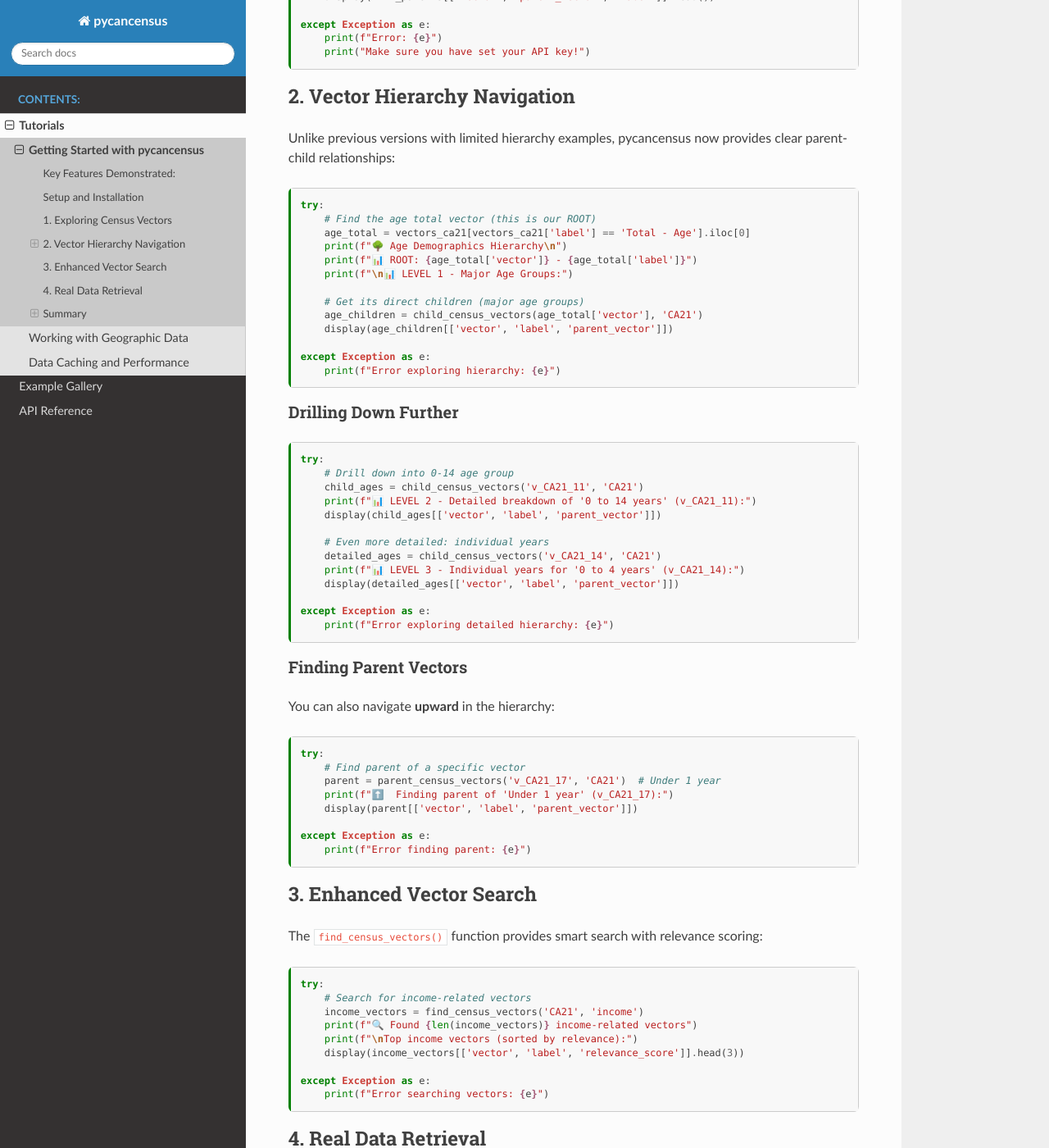
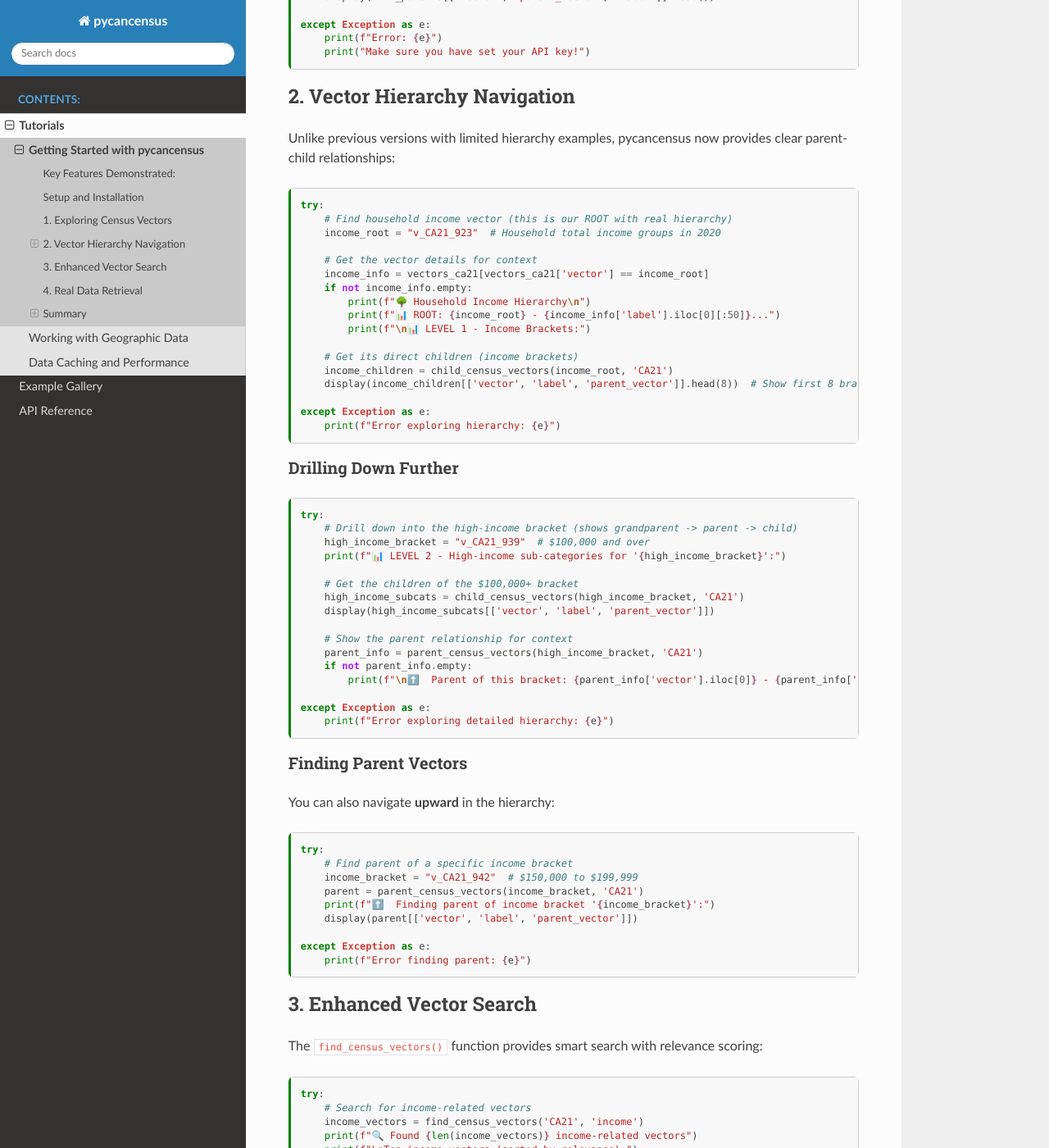
Before and after one commit to dshkol/pycancensus, a Sphinx documentation site: the page built from docs/tutorials/getting_started.md, in a window 1280 px wide and 1400 px high, scrolled down 1188 px. Shown: the whole window at 82% size. Built offline with Sphinx 7.4.7 and the Read the Docs theme 3.1.0, drawn with Linux system fonts in a browser that asks for light colours; some of the changed text lies outside the part shown.

Commit message:
Improve hierarchy examples using household income vectors
- Replace age demographics with household income hierarchy (v_CA21_923)
- Shows real parent-child relationships: main category → brackets → sub-brackets
- More intuitive and demonstrates actual hierarchical navigation
- Updates both Sphinx-Gallery example and MyST-NB tutorial
- Provides meaningful demonstration of parent_census_vectors/child_census_vectors

🤖 Generated with [Claude Code](https://claude.ai/code)

Co-Authored-By: Claude <noreply@anthropic.com>

````diff
--- a/docs/examples/plot_basic_census_data.py
+++ b/docs/examples/plot_basic_census_data.py
@@ -157,14 +157,23 @@ try:
     income_vectors = pc.find_census_vectors("CA21", "income")
     print(f"Found {len(income_vectors)} income-related vectors")
 
-    # Navigate vector hierarchies
-    base_vector = "v_CA21_1"  # Total population
-    try:
-        parents = pc.parent_census_vectors(base_vector, dataset="CA21")
-        children = pc.child_census_vectors(base_vector, dataset="CA21")
-        print(f"Vector {base_vector}: {len(parents)} parents, {len(children)} children")
-    except:
-        print("Hierarchy navigation functions not yet implemented")
+    # Navigate vector hierarchies using household income as example
+    # This demonstrates a real hierarchy: main category -> income brackets -> sub-brackets
+    income_parent = "v_CA21_923"  # Household total income groups in 2020
+    high_income_bracket = "v_CA21_939"  # $100,000 and over bracket
+
+    # Find children of main income vector (all income brackets)
+    income_brackets = pc.child_census_vectors(income_parent, dataset="CA21")
+    print(f"Income brackets under '{income_parent}': {len(income_brackets)} categories")
+
+    # Find grandchildren (sub-categories of high income bracket)
+    high_income_subcats = pc.child_census_vectors(high_income_bracket, dataset="CA21")
+    print(f"High-income sub-categories: {len(high_income_subcats)} levels")
+
+    # Find parent relationship (child -> parent navigation)
+    parent_of_bracket = pc.parent_census_vectors(high_income_bracket, dataset="CA21")
+    if not parent_of_bracket.empty:
+        print(f"Parent of '{high_income_bracket}': {parent_of_bracket['vector'].iloc[0]}")
 
 except Exception as e:
     print(f"Error with vector operations: {e}")
--- a/docs/tutorials/getting_started.md
+++ b/docs/tutorials/getting_started.md
@@ -74,15 +74,19 @@ Unlike previous versions with limited hierarchy examples, pycancensus now provid
 
 ```{code-cell} python
 try:
-    # Find the age total vector (this is our ROOT)
-    age_total = vectors_ca21[vectors_ca21['label'] == 'Total - Age'].iloc[0]
-    print(f"🌳 Age Demographics Hierarchy\n")
-    print(f"📊 ROOT: {age_total['vector']} - {age_total['label']}")
-    print(f"\n📊 LEVEL 1 - Major Age Groups:")
+    # Find household income vector (this is our ROOT with real hierarchy)
+    income_root = "v_CA21_923"  # Household total income groups in 2020
 
-    # Get its direct children (major age groups)
-    age_children = child_census_vectors(age_total['vector'], 'CA21')
-    display(age_children[['vector', 'label', 'parent_vector']])
+    # Get the vector details for context
+    income_info = vectors_ca21[vectors_ca21['vector'] == income_root]
+    if not income_info.empty:
+        print(f"🌳 Household Income Hierarchy\n")
+        print(f"📊 ROOT: {income_root} - {income_info['label'].iloc[0][:50]}...")
+        print(f"\n📊 LEVEL 1 - Income Brackets:")
+
+    # Get its direct children (income brackets)
+    income_children = child_census_vectors(income_root, 'CA21')
+    display(income_children[['vector', 'label', 'parent_vector']].head(8))  # Show first 8 brackets
 
 except Exception as e:
     print(f"Error exploring hierarchy: {e}")
@@ -92,15 +96,18 @@ except Exception as e:
 
 ```{code-cell} python
 try:
-    # Drill down into 0-14 age group
-    child_ages = child_census_vectors('v_CA21_11', 'CA21')
-    print(f"📊 LEVEL 2 - Detailed breakdown of '0 to 14 years' (v_CA21_11):")
-    display(child_ages[['vector', 'label', 'parent_vector']])
+    # Drill down into the high-income bracket (shows grandparent -> parent -> child)
+    high_income_bracket = "v_CA21_939"  # $100,000 and over
+    print(f"📊 LEVEL 2 - High-income sub-categories for '{high_income_bracket}':")
 
-    # Even more detailed: individual years
-    detailed_ages = child_census_vectors('v_CA21_14', 'CA21')
-    print(f"📊 LEVEL 3 - Individual years for '0 to 4 years' (v_CA21_14):")
-    display(detailed_ages[['vector', 'label', 'parent_vector']])
+    # Get the children of the $100,000+ bracket
+    high_income_subcats = child_census_vectors(high_income_bracket, 'CA21')
+    display(high_income_subcats[['vector', 'label', 'parent_vector']])
+
+    # Show the parent relationship for context
+    parent_info = parent_census_vectors(high_income_bracket, 'CA21')
+    if not parent_info.empty:
+        print(f"\n⬆️  Parent of this bracket: {parent_info['vector'].iloc[0]} - {parent_info['label'].iloc[0][:50]}...")
 
 except Exception as e:
     print(f"Error exploring detailed hierarchy: {e}")
@@ -112,9 +119,10 @@ You can also navigate **upward** in the hierarchy:
 
 ```{code-cell} python
 try:
-    # Find parent of a specific vector
-    parent = parent_census_vectors('v_CA21_17', 'CA21')  # Under 1 year
-    print(f"⬆️  Finding parent of 'Under 1 year' (v_CA21_17):")
+    # Find parent of a specific income bracket
+    income_bracket = "v_CA21_942"  # $150,000 to $199,999
+    parent = parent_census_vectors(income_bracket, 'CA21')
+    print(f"⬆️  Finding parent of income bracket '{income_bracket}':")
     display(parent[['vector', 'label', 'parent_vector']])
 
 except Exception as e:
@@ -143,26 +151,26 @@ Finally, let's get actual census data using our hierarchy vectors:
 
 ```{code-cell} python
 try:
-    # Get real data for Toronto CMA using our hierarchy vectors
+    # Get real data for Toronto CMA using our income hierarchy vectors
     toronto_data = get_census(
         dataset='CA21',
         regions={'cma': '535'},  # Toronto CMA
-        vectors=['v_CA21_8', 'v_CA21_11', 'v_CA21_68', 'v_CA21_251'],
+        vectors=['v_CA21_923', 'v_CA21_939', 'v_CA21_942', 'v_CA21_943'],  # Income categories
         level='cma',
         use_cache=False
     )
 
-    print(f"📈 Toronto CMA Age Demographics:")
-    print(f"\nAge Distribution:")
-    total_pop = toronto_data['v_CA21_8'].iloc[0]
-    age_0_14 = toronto_data['v_CA21_11'].iloc[0]
-    age_15_64 = toronto_data['v_CA21_68'].iloc[0]
-    age_65_plus = toronto_data['v_CA21_251'].iloc[0]
+    print(f"📈 Toronto CMA Income Demographics:")
+    print(f"\nHousehold Income Distribution:")
+    total_households = toronto_data['v_CA21_923'].iloc[0]
+    high_income = toronto_data['v_CA21_939'].iloc[0]  # $100,000+
+    very_high_1 = toronto_data['v_CA21_942'].iloc[0]  # $150,000-$199,999
+    very_high_2 = toronto_data['v_CA21_943'].iloc[0]  # $200,000+
 
-    print(f"• 0-14 years: {age_0_14:,} ({age_0_14/total_pop*100:.1f}%)")
-    print(f"• 15-64 years: {age_15_64:,} ({age_15_64/total_pop*100:.1f}%)")
-    print(f"• 65+ years: {age_65_plus:,} ({age_65_plus/total_pop*100:.1f}%)")
-    print(f"• TOTAL: {total_pop:,}")
+    print(f"• Total households: {total_households:,}")
+    print(f"• $100,000+ income: {high_income:,} ({high_income/total_households*100:.1f}%)")
+    print(f"  - $150,000-$199,999: {very_high_1:,} ({very_high_1/total_households*100:.1f}%)")
+    print(f"  - $200,000+: {very_high_2:,} ({very_high_2/total_households*100:.1f}%)")
 
 except Exception as e:
     print(f"Error retrieving data: {e}")
@@ -174,7 +182,7 @@ except Exception as e:
 ✅ **This tutorial demonstrates the enhanced pycancensus capabilities:**
 
 1. **list_census_vectors()** - Browse 7,709+ available variables with explicit parent-child relationships
-2. **Hierarchy Navigation** - Navigate through age demographics from broad categories to individual years
+2. **Hierarchy Navigation** - Navigate through income hierarchies from main categories to detailed brackets
 3. **parent_census_vectors()** & **child_census_vectors()** - Navigate up and down the hierarchy
 4. **find_census_vectors()** - Smart search with relevance scoring
 5. **Real Data** - Actual census data retrieved and analyzed
````
